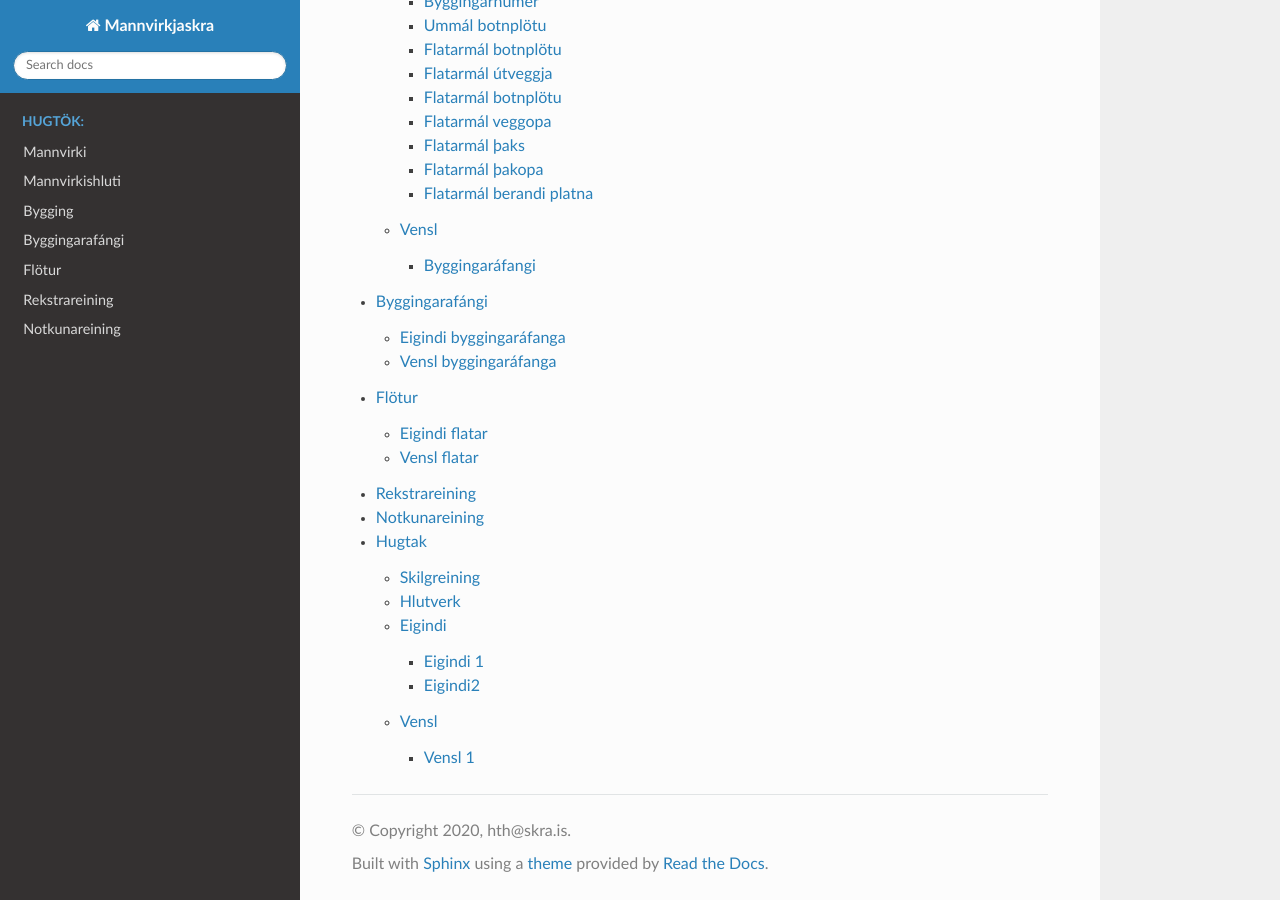
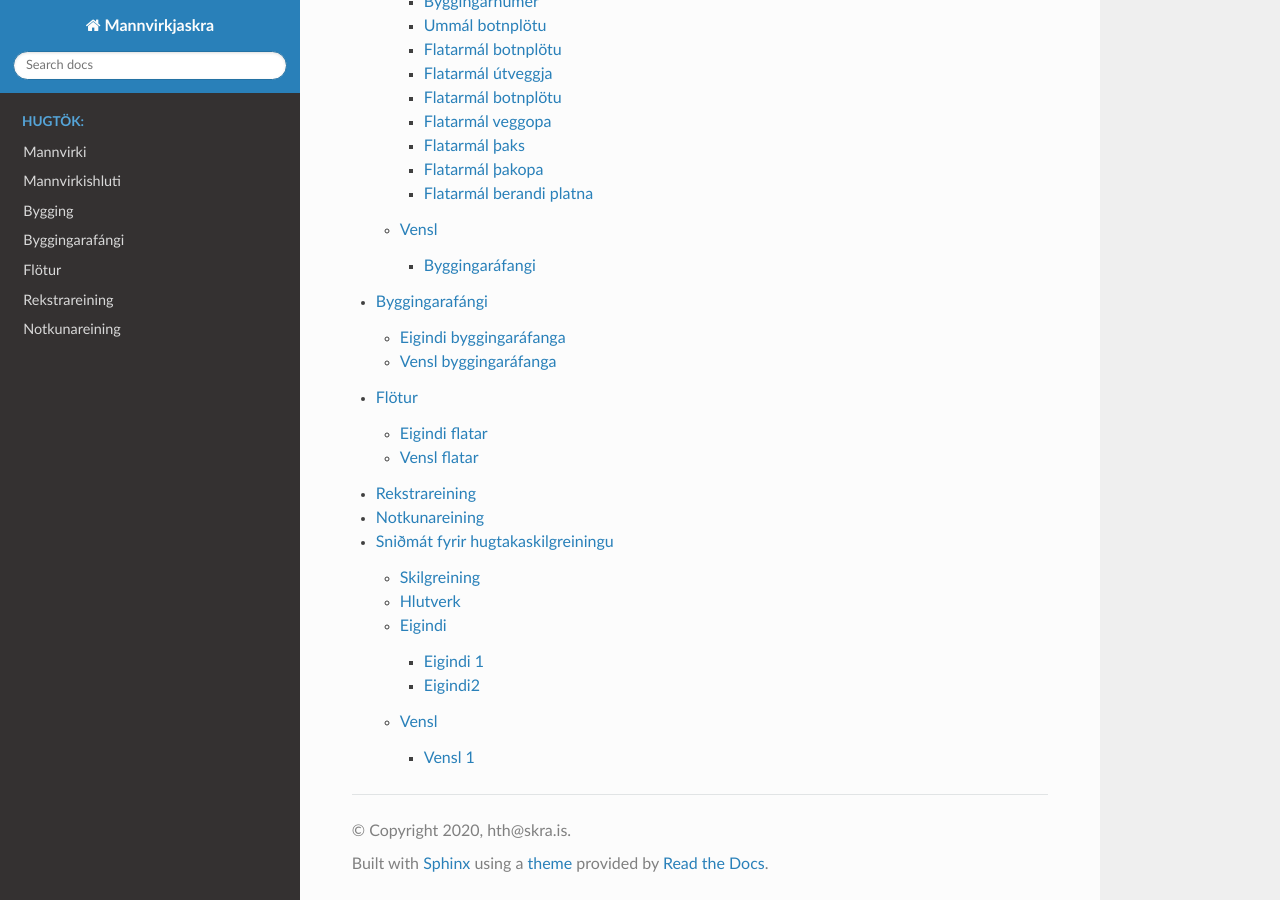
Before and after one commit to hthl/Mannvirkjaskra, a Sphinx documentation site: the page built from source/contents.rst, in a window 1280 px wide and 900 px high, scrolled down 902 px. Built offline with Sphinx 7.4.7 and the Read the Docs theme 2.0.0, drawn with Linux system fonts in a browser that asks for light colours.

Commit message:
Update template.rst

```diff
--- a/source/template.rst
+++ b/source/template.rst
@@ -1,5 +1,5 @@
-Hugtak
-===============
+Sniðmát fyrir hugtakaskilgreiningu
+==================================
 
 .. image:: img/hugtak.svg
    :width: 100
```
